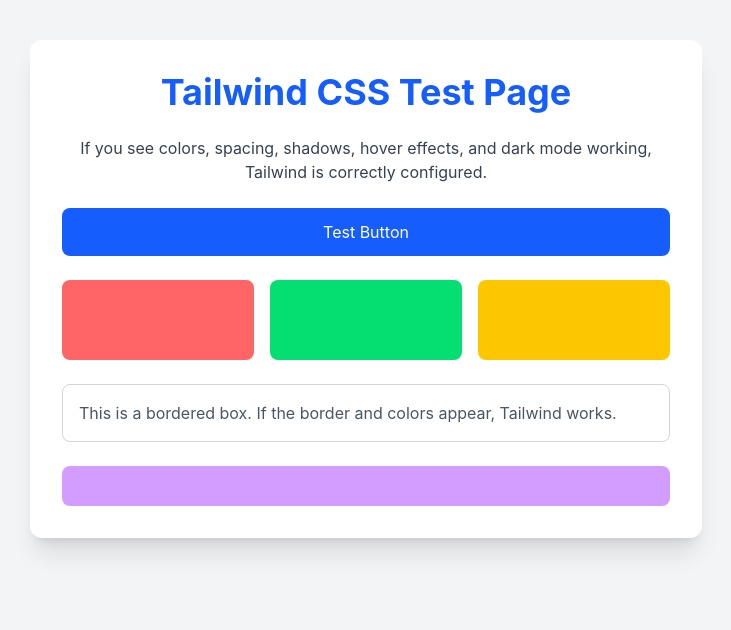
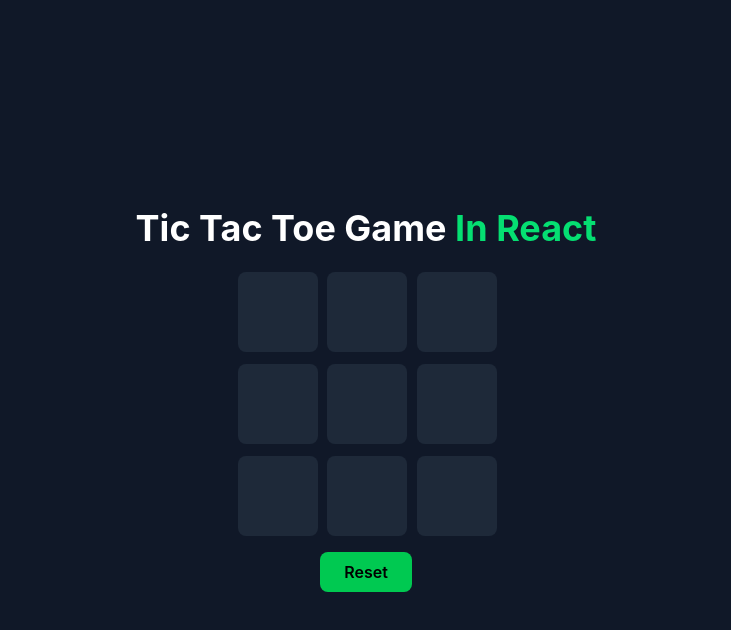
Before and after one commit to alexbalak21/Tic-Tac-Toe, a React (Vite) app: page / in a window 1280 px wide. Shown: the top 630 px of the page, without its empty margins (274-1005 px from the left). Built offline with nearby package versions, Linux system fonts and the light colour scheme.

Commit message:
implemented board

```diff
--- a/src/App.tsx
+++ b/src/App.tsx
@@ -1,35 +1,14 @@
+import Board from "./components/Board";
+
 export default function App() {
   return (
-    <div className="min-h-screen bg-gray-100 dark:bg-gray-900 p-10">
-      <div className="max-w-2xl mx-auto bg-white dark:bg-gray-800 shadow-xl rounded-xl p-8 space-y-6">
-
-        <h1 className="text-4xl font-bold text-center text-blue-600 dark:text-blue-400">
-          Tailwind CSS Test Page
+    <div className="min-h-screen flex items-center justify-center bg-gray-900 text-white">
+      <div className="text-center space-y-6">
+        <h1 className="text-4xl font-bold">
+          Tic Tac Toe Game <span className="text-green-400">In React</span>
         </h1>
 
-        <p className="text-gray-700 dark:text-gray-300 text-center">
-          If you see colors, spacing, shadows, hover effects, and dark mode working,
-          Tailwind is correctly configured.
-        </p>
-
-        <button className="w-full py-3 bg-blue-600 hover:bg-blue-700 text-white rounded-lg transition">
-          Test Button
-        </button>
-
-        <div className="grid grid-cols-3 gap-4">
-          <div className="h-20 bg-red-400 rounded-lg"></div>
-          <div className="h-20 bg-green-400 rounded-lg"></div>
-          <div className="h-20 bg-yellow-400 rounded-lg"></div>
-        </div>
-
-        <div className="p-4 border border-gray-300 dark:border-gray-700 rounded-lg">
-          <p className="text-gray-600 dark:text-gray-300">
-            This is a bordered box. If the border and colors appear, Tailwind works.
-          </p>
-        </div>
-
-        <div className="animate-pulse bg-purple-400 h-10 rounded-lg"></div>
-
+        <Board />
       </div>
     </div>
   );
--- /dev/null
+++ b/src/components/Board.tsx
@@ -0,0 +1,43 @@
+import { useState } from "react";
+import Square from "./Square";
+
+type SquareValue = "X" | "O" | null;
+type BoardState = SquareValue[];
+
+export default function Board() {
+  const emptyBoard: BoardState = Array(9).fill(null);
+  const [squares, setSquares] = useState<BoardState>(emptyBoard);
+
+  const handleClick = (index: number) => {
+    if (squares[index]) return; // prevent overwriting
+
+    const newSquares = [...squares];
+    newSquares[index] = "X"; // later you can alternate players
+    setSquares(newSquares);
+  };
+
+  const resetBoard = () => setSquares(emptyBoard);
+
+  return (
+    <div className="space-y-4">
+      {/* Board */}
+      <div className="grid grid-cols-3 gap-3 w-64 mx-auto">
+        {squares.map((value: SquareValue, index: number) => (
+          <Square
+            key={index}
+            value={value}
+            onClick={() => handleClick(index)}
+          />
+        ))}
+      </div>
+
+      {/* Reset Button */}
+      <button
+        onClick={resetBoard}
+        className="px-6 py-2 bg-green-500 hover:bg-green-600 rounded-lg text-black font-semibold transition"
+      >
+        Reset
+      </button>
+    </div>
+  );
+}
--- /dev/null
+++ b/src/components/Square.tsx
@@ -0,0 +1,23 @@
+type SquareProps = {
+  value: "X" | "O" | null;
+  onClick: () => void;
+};
+
+export default function Square({ value, onClick }: SquareProps) {
+  return (
+    <button
+      onClick={onClick}
+      className="
+        w-20 h-20
+        bg-gray-800
+        rounded-lg
+        flex items-center justify-center
+        text-3xl font-bold
+        hover:bg-gray-700
+        transition
+      "
+    >
+      {value}
+    </button>
+  );
+}
```
